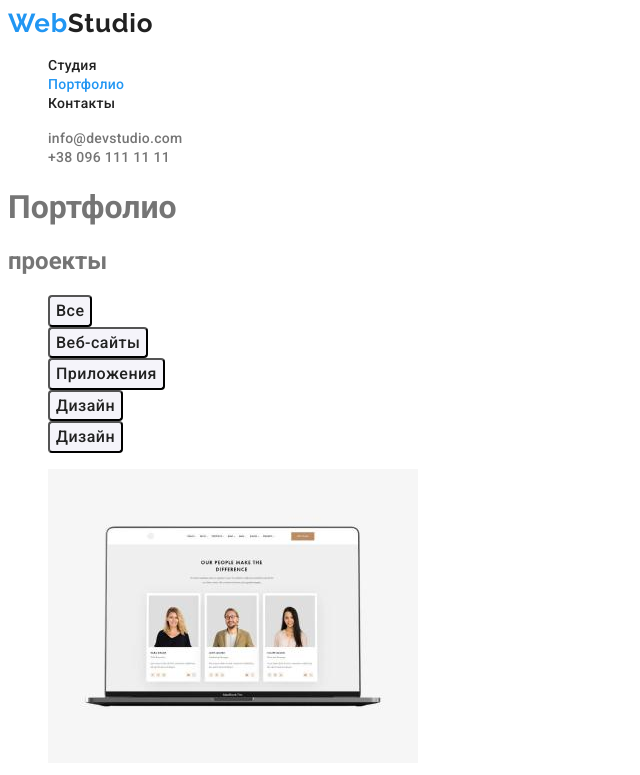
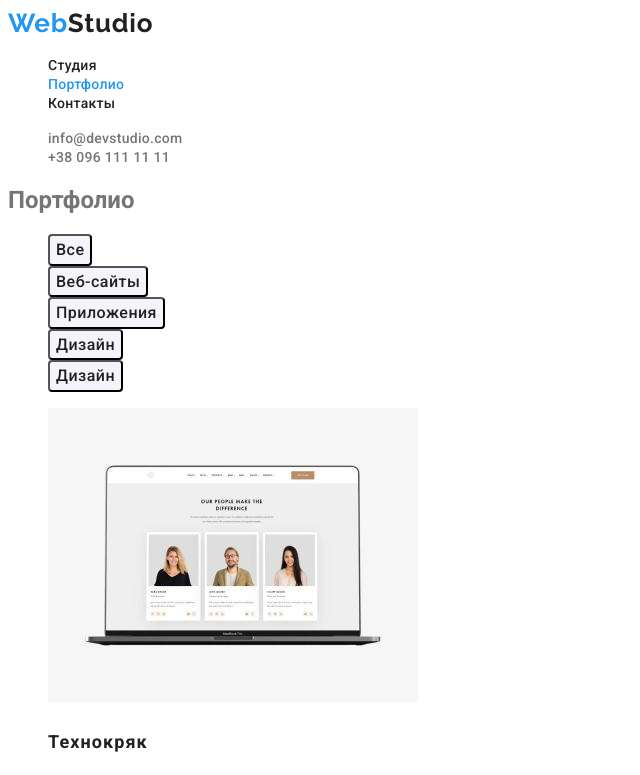
Before and after one commit to kudrik3286/-goit-markup-hw-02, a plain HTML site: page portfolio.html in a window 1280 px wide. Shown: the top 775 px of the page, without its empty margins (0-640 px from the left). Drawn offline with Linux system fonts and the light colour scheme.

Commit message:
Изменяет заголовки в странице портфолио

```diff
--- a/portfolio.html
+++ b/portfolio.html
@@ -30,10 +30,9 @@
     </header>
     <!--Основной контент-->
     <main>
-        <h1>Портфолио</h1>
        <!-- Филтр -->
        <section>
-        <h2>проекты</h2>
+        <h1>Портфолио</h1>
            <ul class="list">
                 <li>
                     <button type="button" class="filter-button">Все</button>
```
